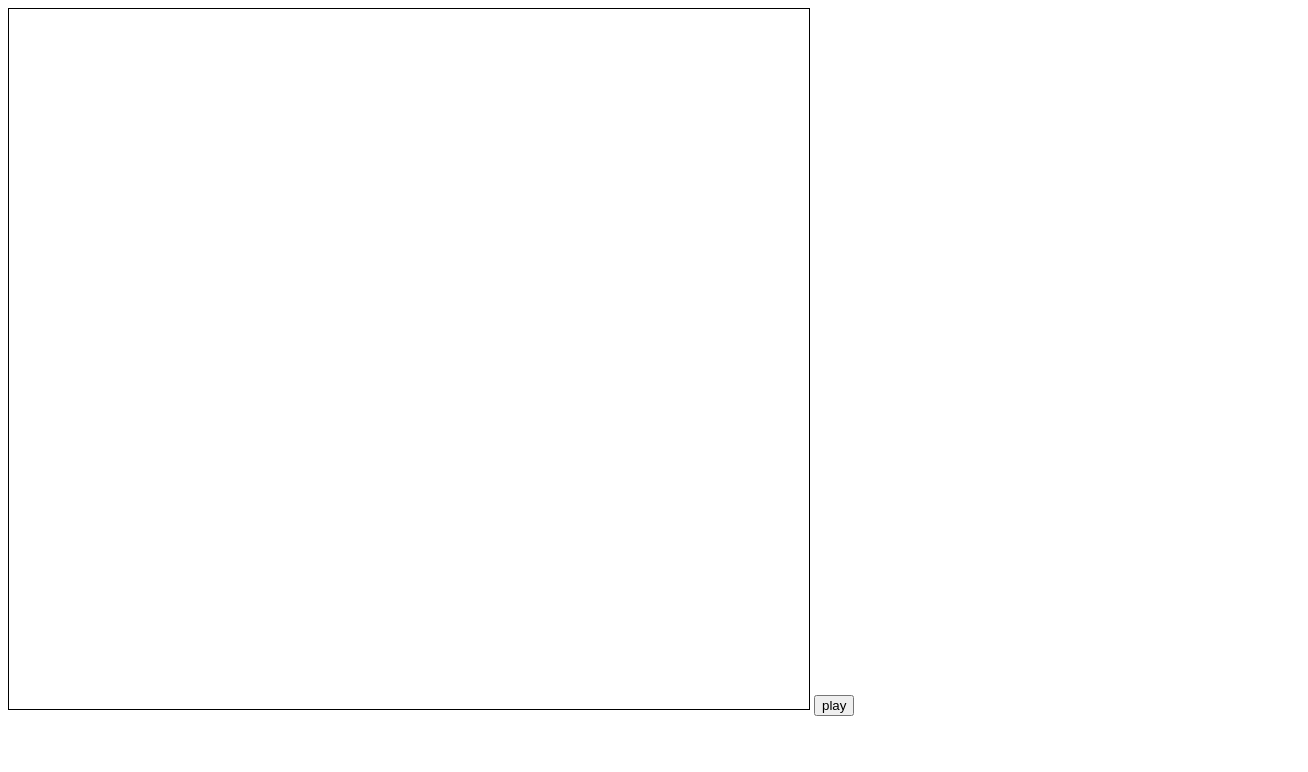
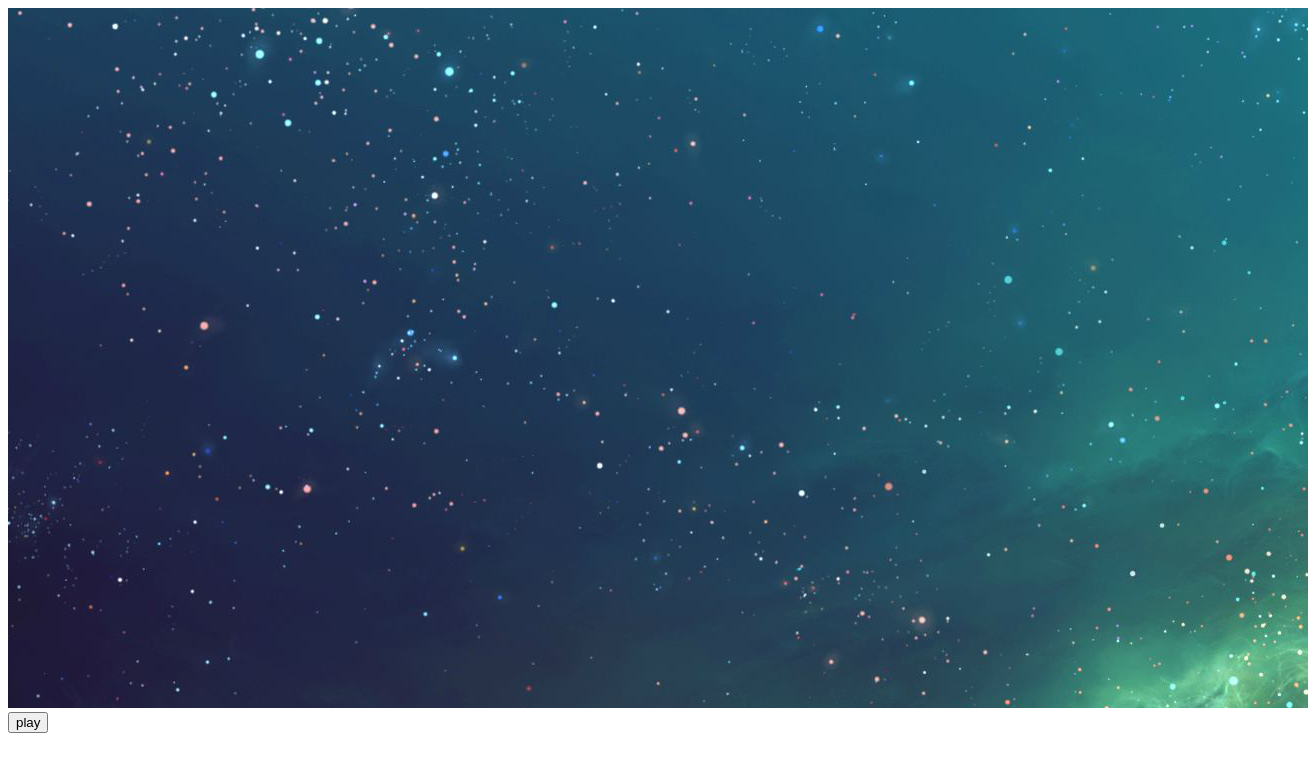
Before and after one commit to wojcharuza/Pong, a plain HTML site: page index.html in a window 1280 px wide. Shown: the whole page, 1308 px wide, since content can reach past the window. Drawn offline with Linux system fonts and the light colour scheme.

Commit message:
space background, refactor

```diff
--- a/index.html
+++ b/index.html
@@ -4,13 +4,14 @@
   <meta charset="UTF-8">
   <title>Pong</title>
   <link rel="stylesheet" href="css/styles.css">
+  <script src="js/setupGame.js" defer></script>
   <script src="js/ball.js" defer></script>
   <script src="js/obstacle.js" defer></script>
   <script src="js/game.js" defer></script>
 </head>
 <body>
 
-<canvas id="canvas" style="border: 1px solid" width="800" height="700"> </canvas>
+<canvas id="canvas" style="background: url('space.jpg'); border: 1px"   width="1300" height="700"> </canvas>
 <button class="button"  onClick="play()">play</button>
 
 
--- a/js/ball.js
+++ b/js/ball.js
@@ -1,6 +1,3 @@
-var canvas = document.getElementById('canvas');
-var ctx = canvas.getContext('2d');
-var raf;
 
 
 function generateVelocity() {
@@ -17,7 +14,7 @@ var ball = {
     vx: 2,
     vy: 2,
     radius: 10,
-    color: 'blue',
+    color: 'red',
     draw: function() {
         ctx.beginPath();
         ctx.arc(this.x, this.y, this.radius, 0, Math.PI * 2, true);
--- a/js/game.js
+++ b/js/game.js
@@ -1,9 +1,3 @@
-var canvas = document.getElementById('canvas');
-var ctx = canvas.getContext('2d');
-var pong = {};
-
-
-
 
 function Paddle(name) {
     this.x = 0;
@@ -12,13 +6,13 @@ function Paddle(name) {
     this.height = 100;
     this.name = name;
     this.score = 0;
-    this.offset = 7;
+    this.offset = 10;
     this.keyUp = false;
     this.keyDown = false;
     this.draw = function() {
         ctx.beginPath();
         ctx.rect(this.x, this.y, this.width, this.height);
-        ctx.fillStyle = "red";
+        ctx.fillStyle = "white";
         ctx.fill();
         ctx.closePath();
     }
@@ -152,7 +146,7 @@ function calculateScore() {
 }
 
 function displayScore() {
-    ctx.fillStyle = "#000000";
+    ctx.fillStyle = "white";
     ctx.font = "25px Courier New";
     ctx.textAlign = "left";
     ctx.fillText(pong.players[0].name + " : " + pong.players[0].score, 100, 100);
--- a/js/obstacle.js
+++ b/js/obstacle.js
@@ -1,6 +1,4 @@
-var canvas = document.getElementById('canvas');
-var ctx = canvas.getContext('2d');
-var raf;
+
 
 
 function generateVelocity() {
--- /dev/null
+++ b/js/setupGame.js
@@ -0,0 +1,4 @@
+var canvas = document.getElementById('canvas');
+var ctx = canvas.getContext('2d');
+var pong = {};
+ctx.fillStyle = "red";
```
Also changed, not shown: space.jpg (added).
